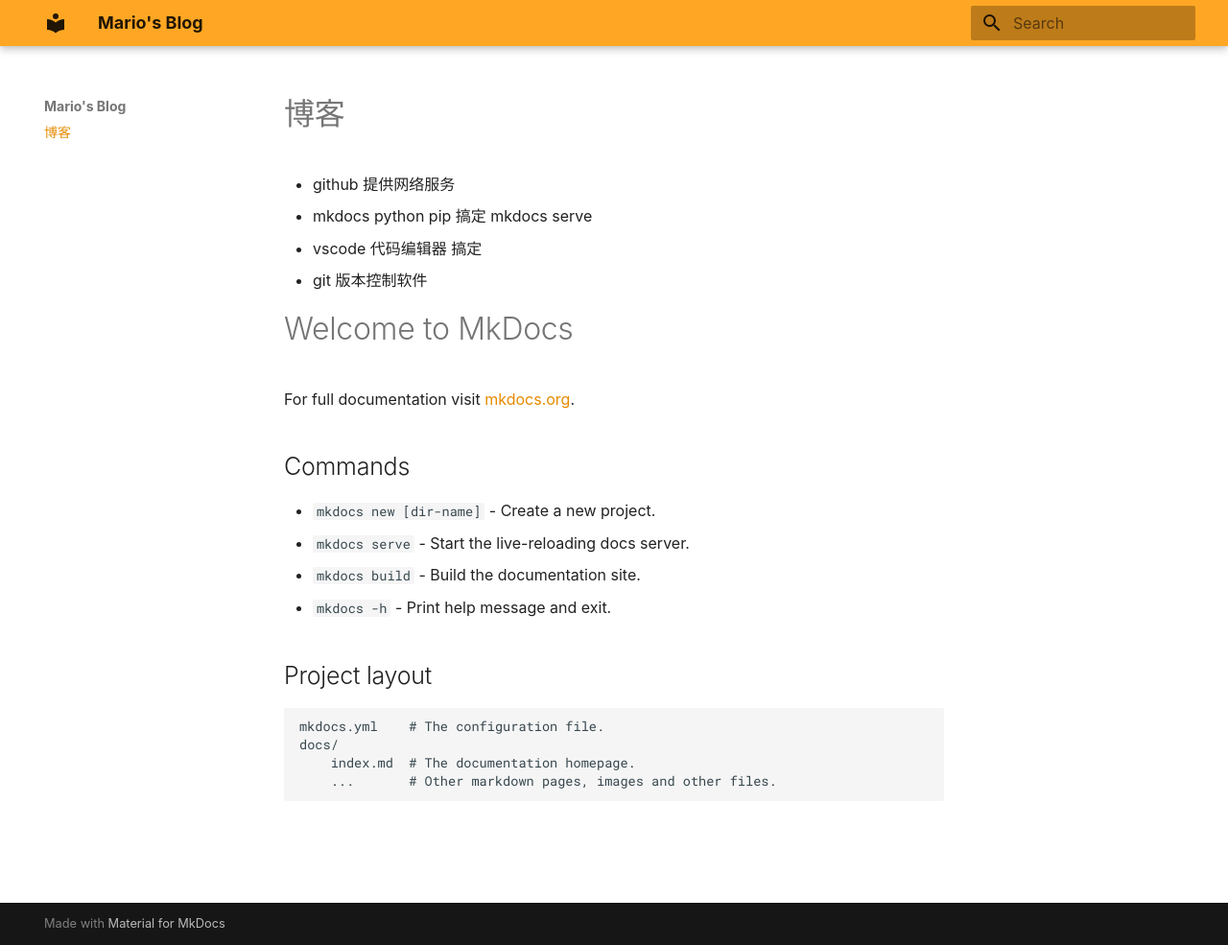
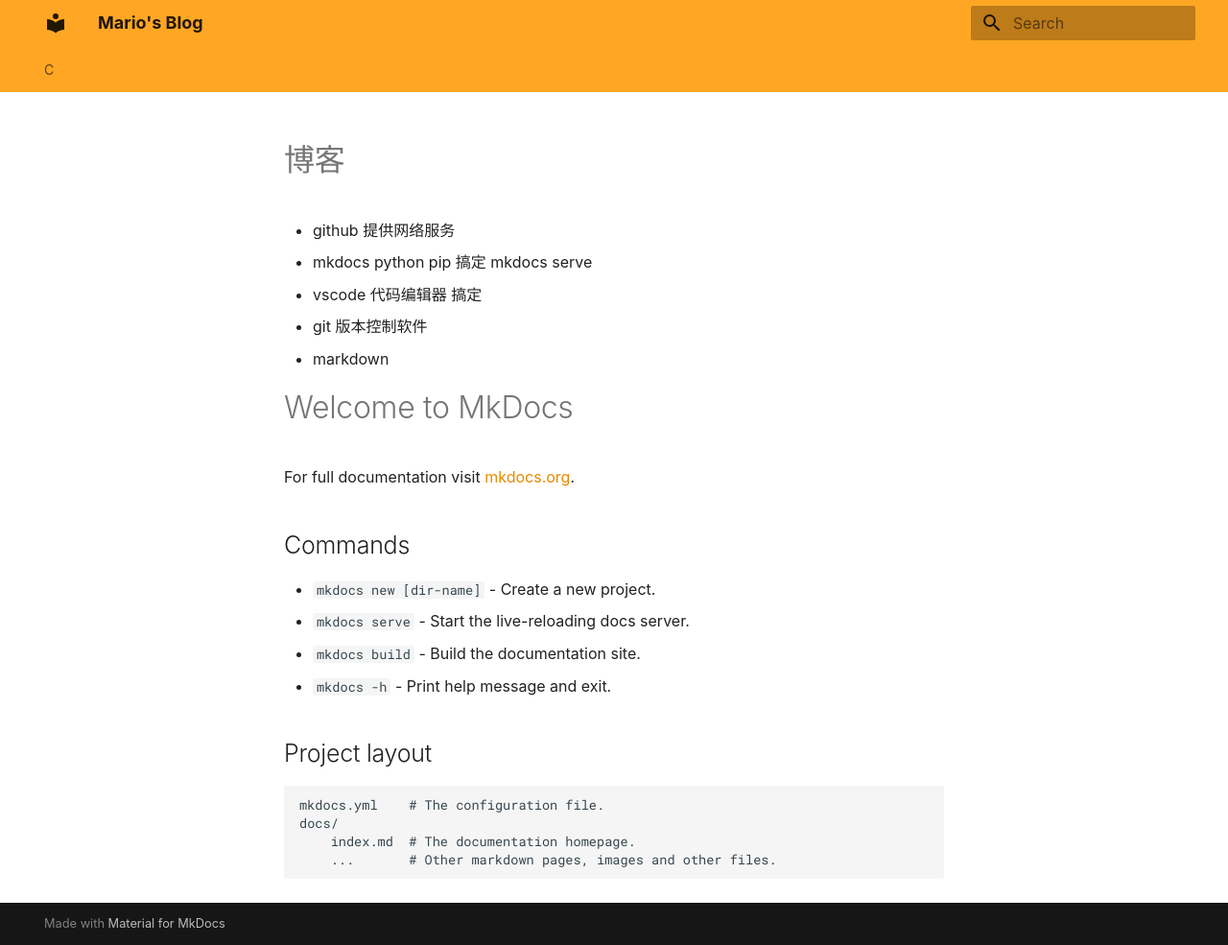
Before and after one commit to DDvbcx/blog, an MkDocs documentation site: the page built from docs/index.md, in a window 1280 px wide and 985 px high. Shown: the whole window at 96% size. Built offline with MkDocs 1.6.1 and Material for MkDocs 9.7.7, drawn with Linux system fonts in a browser that asks for light colours; some web fonts are replaced.

Commit message:
配置代码高亮。

```diff
--- a/docs/index.md
+++ b/docs/index.md
@@ -4,6 +4,7 @@
     mkdocs serve
 - vscode 代码编辑器 搞定
 - git 版本控制软件
+- markdown
 
 # Welcome to MkDocs
 
--- a/mkdocs.yml
+++ b/mkdocs.yml
@@ -6,3 +6,23 @@
     primary: orange
   font:
     text: STSong
+
+  features:
+    - navigation.instant
+    - navigation.tracking
+    - navigation.tabs
+#    - navigation.tabs.sticky
+    - navigation.top
+
+markdown_extensions:
+  - pymdownx.highlight:
+      anchor_linenums: true
+  - admonition
+  - pymdownx.details
+  - pymdownx.inlinehilite
+  - pymdownx.snippets
+  - pymdownx.superfences
+
+nav:
+  - C:
+    - C/c-study.md
```
Also changed, not shown: docs/C/c-study.md (added, +10 -0 lines).
